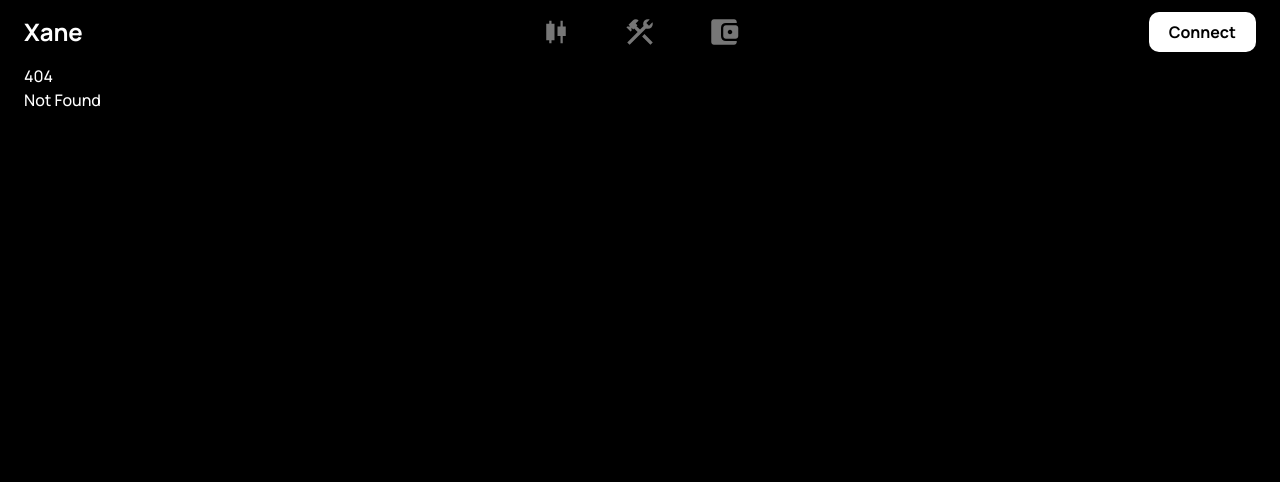
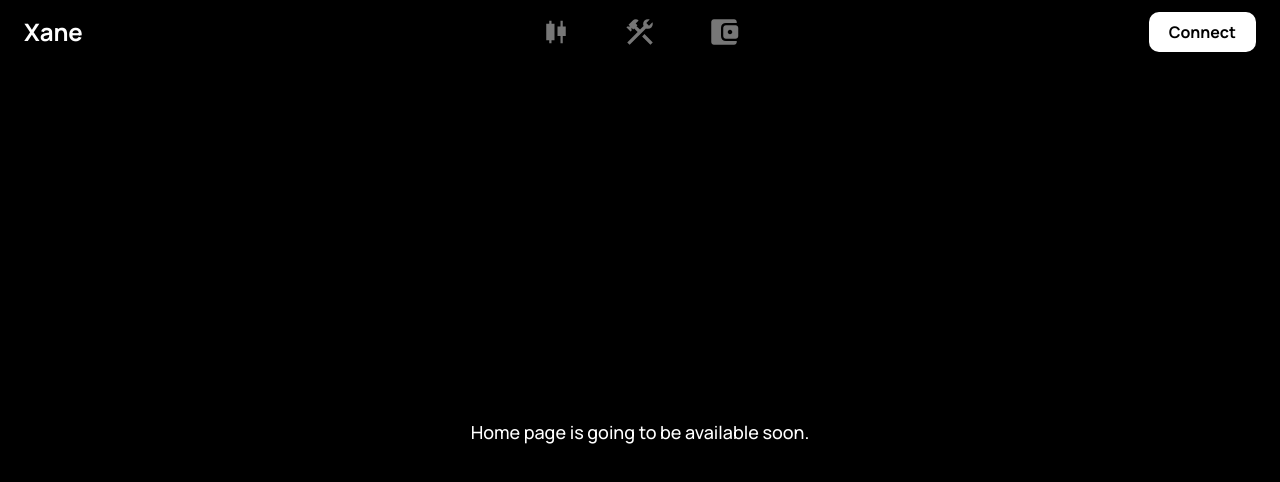
Before and after one commit to berzanorg/xane, a SvelteKit app in the folder ui/: page / in a window 1280 px wide. Before the commit this address had no page. Shown: the top 482 px of the page. Built offline with nearby package versions, Linux system fonts and the light colour scheme.

Commit message:
add: home page content

```diff
--- /dev/null
+++ b/ui/src/routes/+page.svelte
@@ -0,0 +1,3 @@
+<div class="flex flex-col justify-center flex-1">
+	<h1 class="text-lg text-center">Home page is going to be available soon.</h1>
+</div>
```
